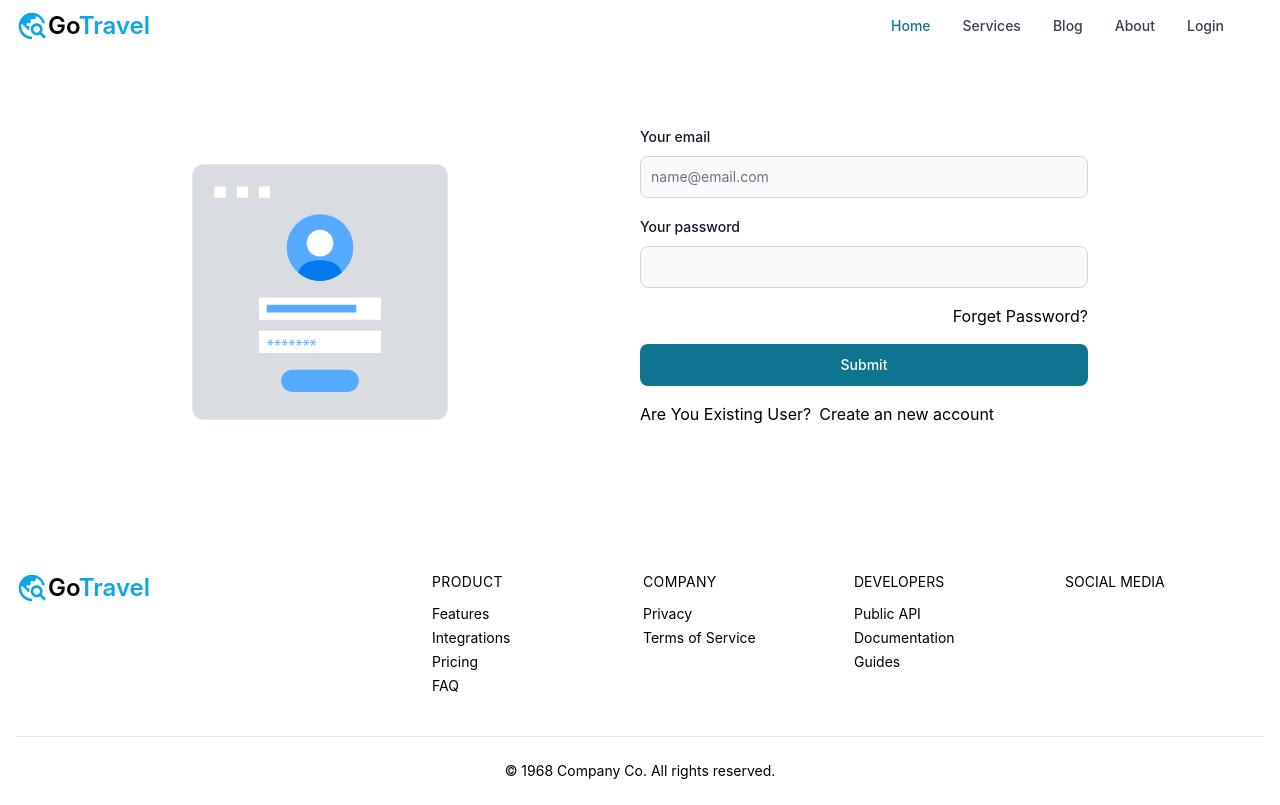
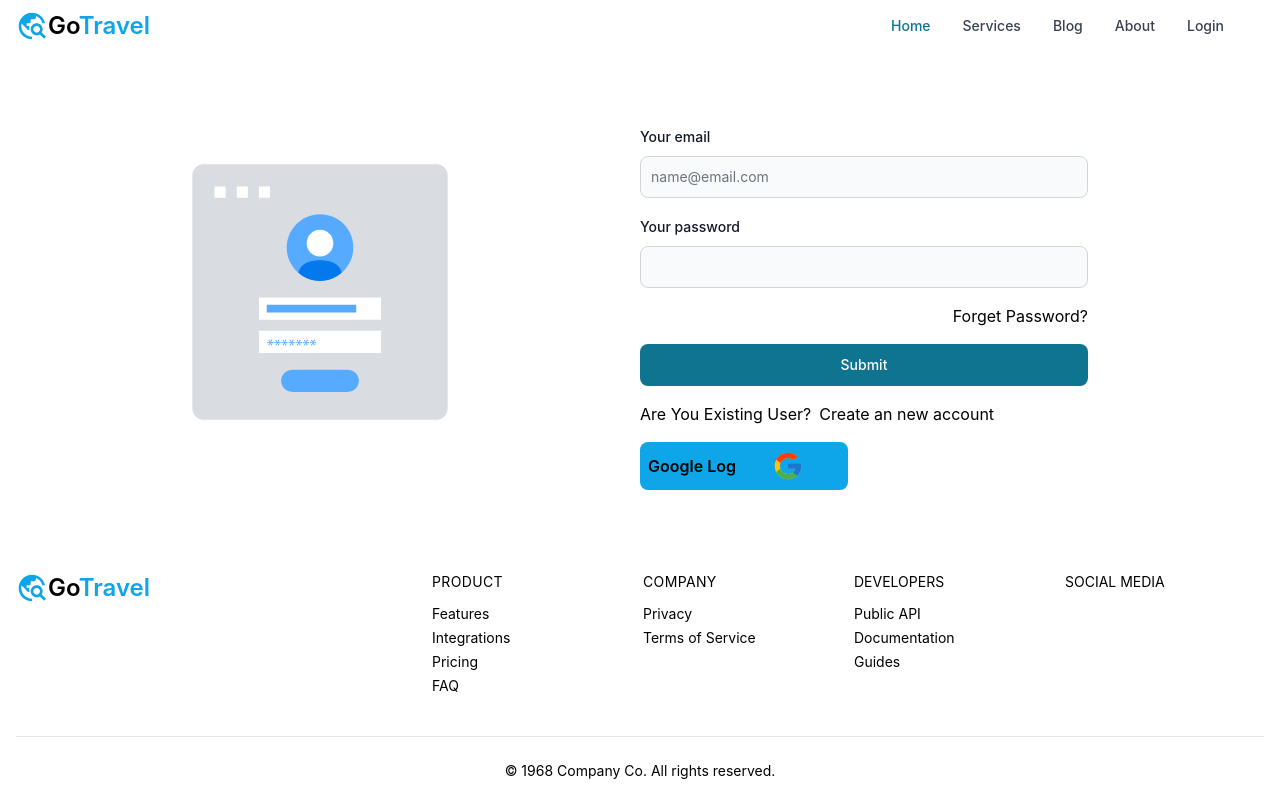
Before and after one commit to ShuvoProgram/service-review-client-side-ShuvoProgram, a React (Create React App) app: page /login in a window 1280 px wide. Built offline with nearby package versions, Linux system fonts and the light colour scheme; no server answers.

Commit message:
initial update

```diff
--- a/src/pages/Login/Login.js
+++ b/src/pages/Login/Login.js
@@ -5,10 +5,12 @@ import { AuthProvider } from '../../context/AuthContext';
 import loginAnimation from '../../assets/Animation/106680-login-and-sign-up.json';
 import { Player, Controls } from '@lottiefiles/react-lottie-player';
 import useTitle from '../../hooks/useTitle';
+import { GoogleAuthProvider } from 'firebase/auth';
+import { FcGoogle } from 'react-icons/fc';
 
 const Login = () => {
     useTitle('Login')
-    const {user, login } = useContext(AuthProvider);
+    const { user, login, userLogIn } = useContext(AuthProvider);
     const [loading, setLoading] = useState(true);
     const [errors, setErrors] = useState({
         email: "",
@@ -16,6 +18,10 @@ const Login = () => {
     })
     const navigate = useNavigate();
     const location = useLocation();
+
+    const googleProvider = new GoogleAuthProvider();
+
+    const from = location.state?.from?.pathname || '/';
 
     const handleLogin = event => {
         event.preventDefault();
@@ -29,10 +35,23 @@ const Login = () => {
             const user = result.user;
             console.log(user)
             setErrors({ ...errors, password: "" });
+            navigate(from, { replace: true })
         })
         .catch(err => {
             setErrors({ ...errors, password: "Wrong Password!" });
         })
+    }
+
+
+
+    const handleGoogle = () => {
+        userLogIn(googleProvider)
+            .then(result => {
+                const user = result.user;
+                console.log(user);
+                navigate(from, { replace: true })
+            })
+            .catch(err => console.error(err))
     }
 
     useEffect(() => {
@@ -96,6 +115,10 @@ const Login = () => {
                 </span>
                     <Link to='/signup'>Create an new account</Link>
                 </div>
+                <div className='bg-sky-500 flex items-center p-2 w-52 rounded-lg cursor-pointer' onClick={handleGoogle}>
+                    <span className='font-semibold'>Google Log</span>
+                    <FcGoogle className='h-8 w-8 mx-auto' />
+                </div>
             </div>
         </div>
     );
```
